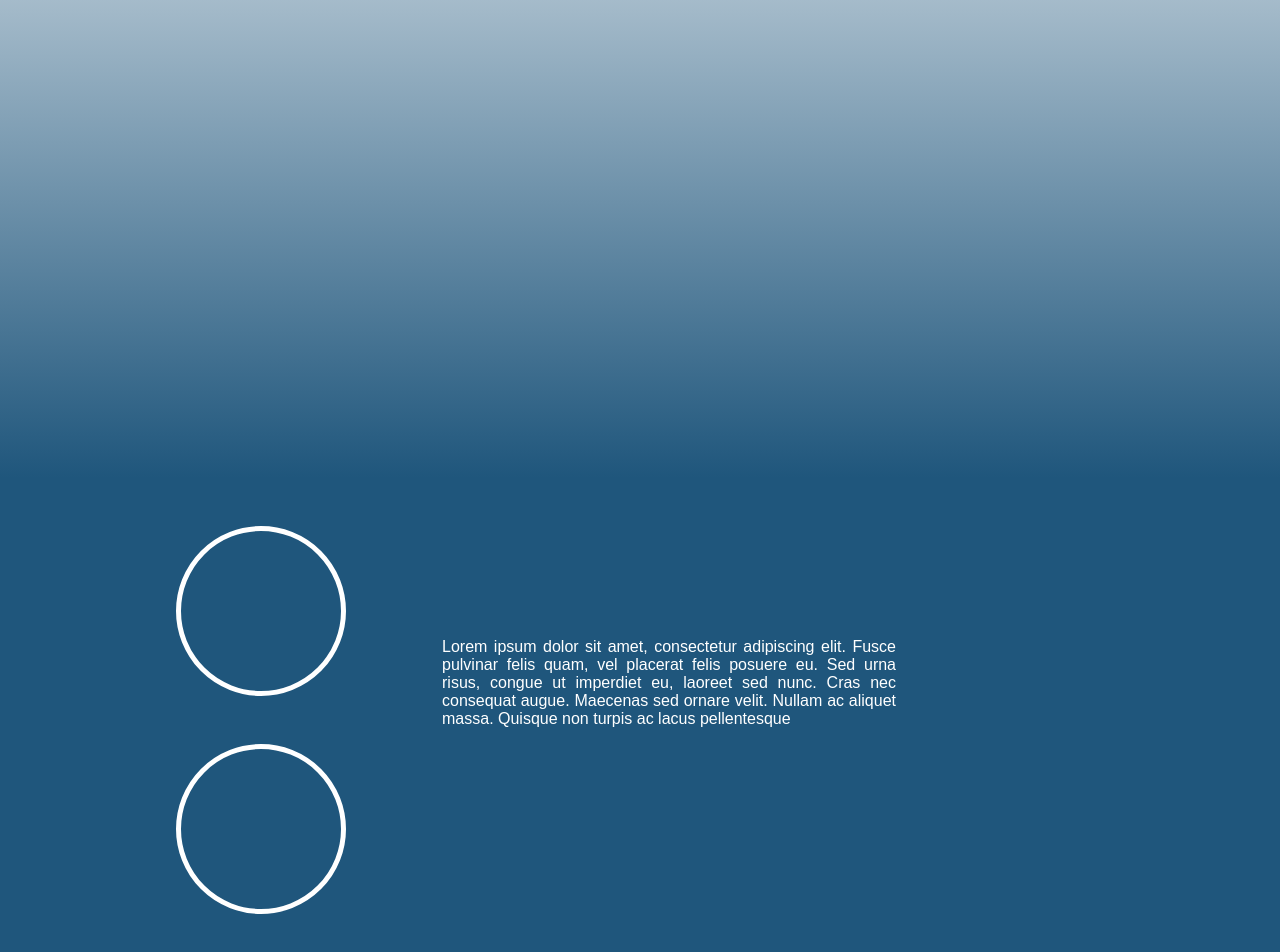
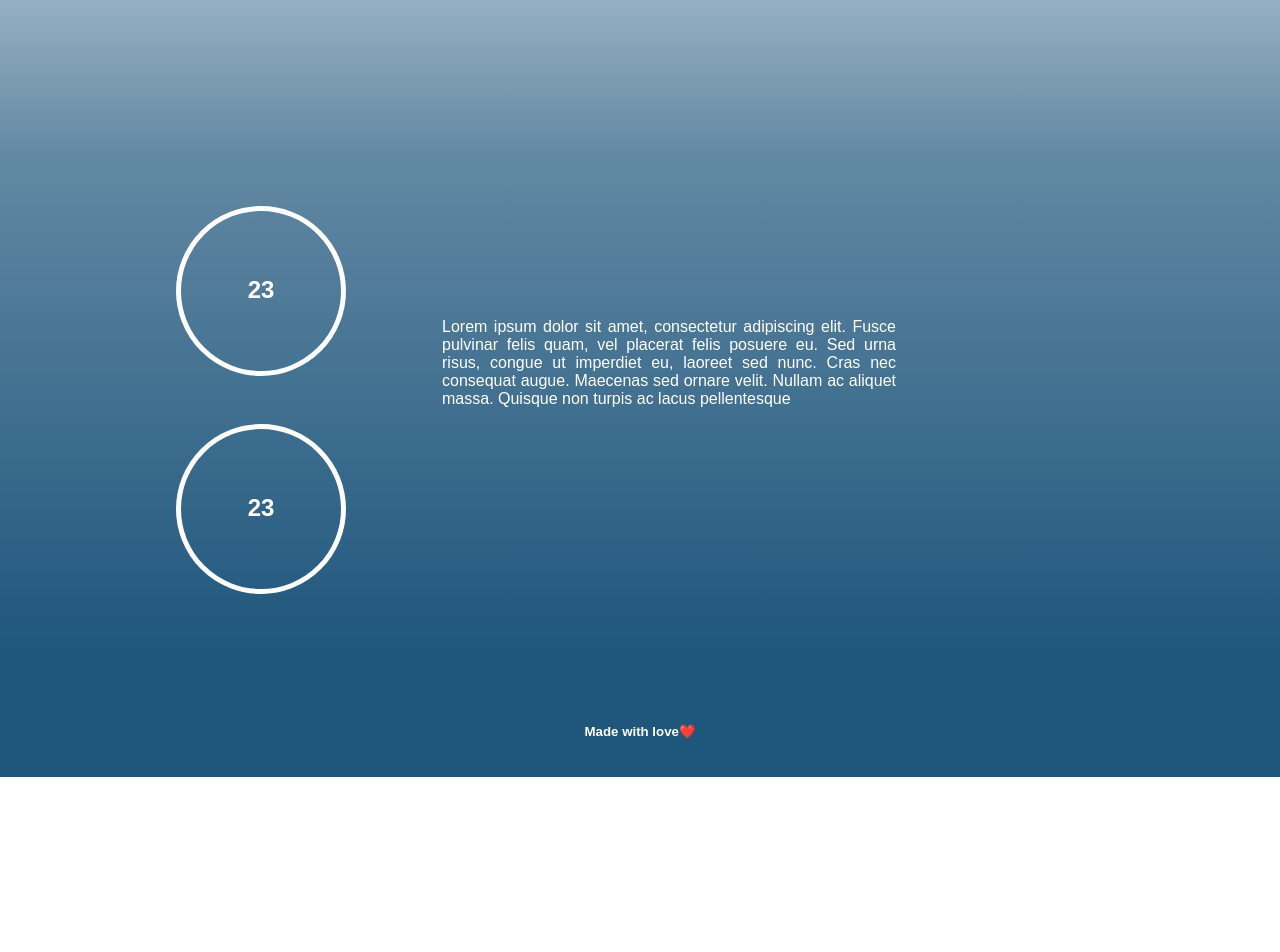
Before and after one commit to jimmy36960/farmer, a plain HTML site: page index.html in a window 1280 px wide. Shown: the part 1122-2074 px from the top of the page. After the commit the page ends 1899 px from the top, so only its background shows below. Drawn offline with Linux system fonts and the light colour scheme; a script that the page names is missing; a web font is replaced by a local one.

Commit message:
Add files via upload

```diff
--- a/index.html
+++ b/index.html
@@ -1,5 +1,6 @@
 <!DOCTYPE html>
 <html lang="en">
+
 <head>
     <meta charset="UTF-8">
     <meta http-equiv="X-UA-Compatible" content="IE=edge">
@@ -10,6 +11,7 @@
     <link href="https://fonts.googleapis.com/css2?family=Lexend+Mega&display=swap" rel="stylesheet">
     <title>Happy</title>
 </head>
+
 <body>
     <header>
         <div>
@@ -17,16 +19,18 @@
 
         </div>
     </header>
-        <main >
-
+    <main>
+        <section>
             <div class="gradient"></div>
             <div class="information-div">
                 <div class="circles">
 
                     <div class="circle">
-                        <!-- <h1>23</h1> -->
+                        <h1>23</h1>
                     </div>
-                    <div class="circle"></div>
+                    <div class="circle">
+                        <h1>23</h1>
+                    </div>
 
                 </div>
                 <div class="text">
@@ -36,24 +40,26 @@
                     Nullam ac aliquet massa. Quisque non turpis ac lacus pellentesque
                 </div>
             </div>
+        </section>
+
 
         <!-- the DIV that will contain the widget -->
-<div class="weatherWidget" ></div>
+        <div class="weatherWidget"></div>
 
         <script>
-   window.weatherWidgetConfig =  window.weatherWidgetConfig || [];
+            window.weatherWidgetConfig = window.weatherWidgetConfig || [];
             window.weatherWidgetConfig.push({
-       selector:".weatherWidget",
-       apiKey:"ZFCYHM95VX9ACMZRJJ3D7DSG2", //Sign up for your personal key
-       location:"Pilani, RJ, IN", //Enter an address
-       unitGroup:"metric", //"us" or "metric"
-       forecastDays:5, //how many days forecast to show
-       title:"London,UK", //optional title to show in the
-       showTitle:true,
-       showConditions:true
+                selector: ".weatherWidget",
+                apiKey: "ZFCYHM95VX9ACMZRJJ3D7DSG2", //Sign up for your personal key
+                location: "Pilani, RJ, IN", //Enter an address
+                unitGroup: "metric", //"us" or "metric"
+                forecastDays: 5, //how many days forecast to show
+                title: "London,UK", //optional title to show in the
+                showTitle: true,
+                showConditions: true
             });
 
-   (function() {
+            (function () {
                 var d = document, s = d.createElement('script');
                 s.src = 'https://www.visualcrossing.com/widgets/forecast-simple/weather-forecast-widget-simple.js';
                 s.setAttribute('data-timestamp', +new Date());
@@ -61,9 +67,16 @@
             })();
         </script>
 
+        <footer>
+            <h5>Made with love❤️️</h5>
+        </footer>
+
+
+
 
 
     </main>
 
 </body>
+
 </html>
--- a/resources/style.css
+++ b/resources/style.css
@@ -6,6 +6,9 @@ body {
 
 h1 {
   margin-top: 0%;
+}
+h3{
+  margin: 0;
 }
 
 header div {
@@ -26,18 +29,21 @@ header div h1 {
 }
 
 .gradient {
-  height: 50em;
+  height: 30em;
 
-  justify-content: space-evenly;
   background: linear-gradient(
     to bottom,
-    rgba(0, 0, 0, 0) 0%,
-    rgba(31, 86, 124, 1) 100%
+    rgba(0, 0, 0, 0) ,
+    rgba(31, 86, 124, 0.7)
   );
 }
 
 main .information-div {
-  background-color: #1f567c;
+  background: linear-gradient(
+    to bottom,
+    rgba(31, 86, 124, 0.7),
+    rgba(31, 86, 124, 1)
+  );
   height: 31em;
   padding: 0px 10vw;
   color: white;
@@ -56,6 +62,12 @@ main .circles .circle {
   border-width: 5px;
   border-style: solid;
   margin: 3em 6em 3em 3em;
+
+}
+
+main .circles .circle h1{
+  text-align: center;
+  margin: 2.7em 0 0 0;
 }
 
 main .information-div .text {
@@ -64,3 +76,9 @@ main .information-div .text {
   width: 60vw;
   padding-top: 10em;
 }
+
+footer{
+  background-color: rgba(31, 86, 124, 1) ;
+  padding: 3em 0 1em 0;
+  color: white;
+}
```
Also changed, not shown: resources/images/img-5.jpg (added), 1 other file. Lines whose indentation alone changed are shown as unchanged.
